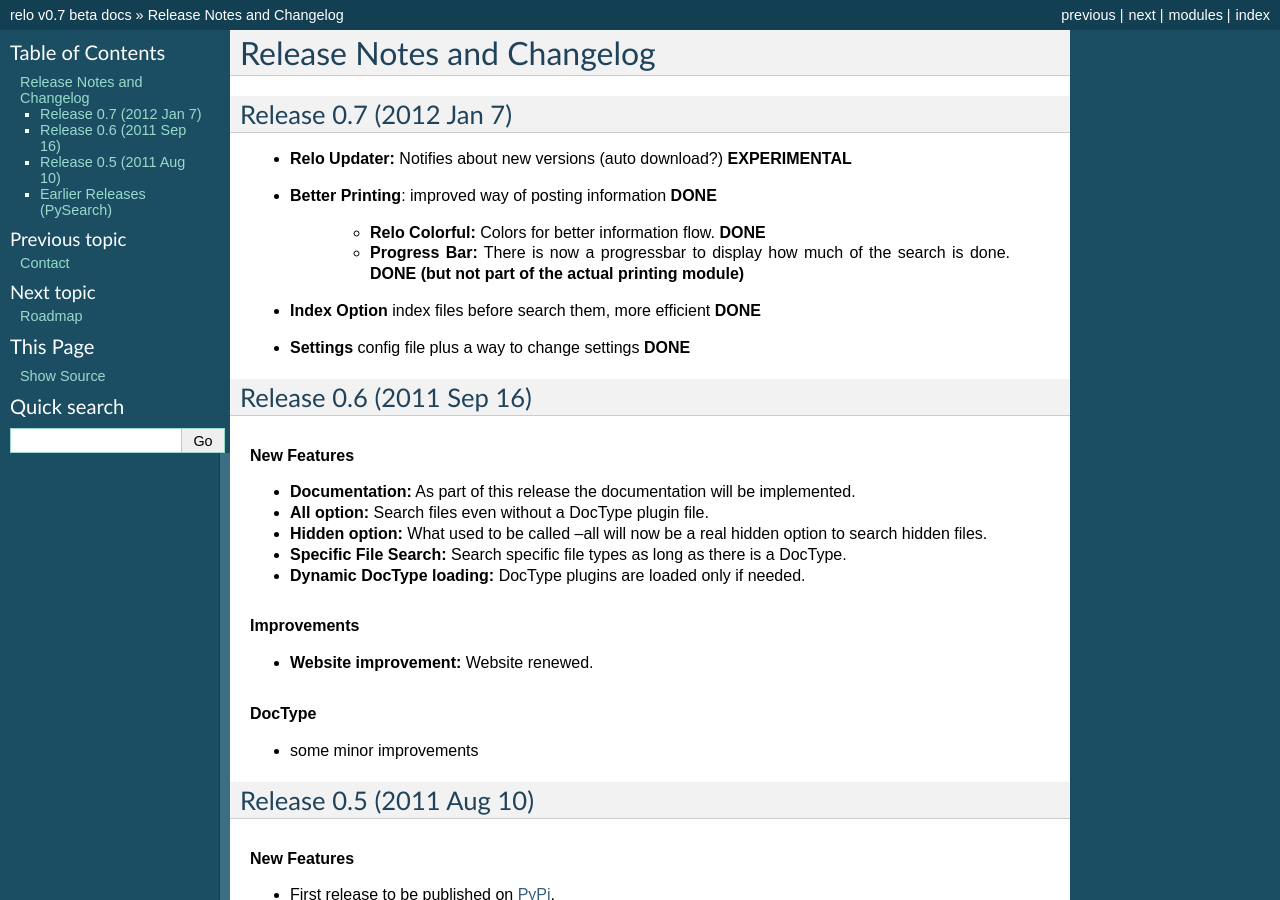
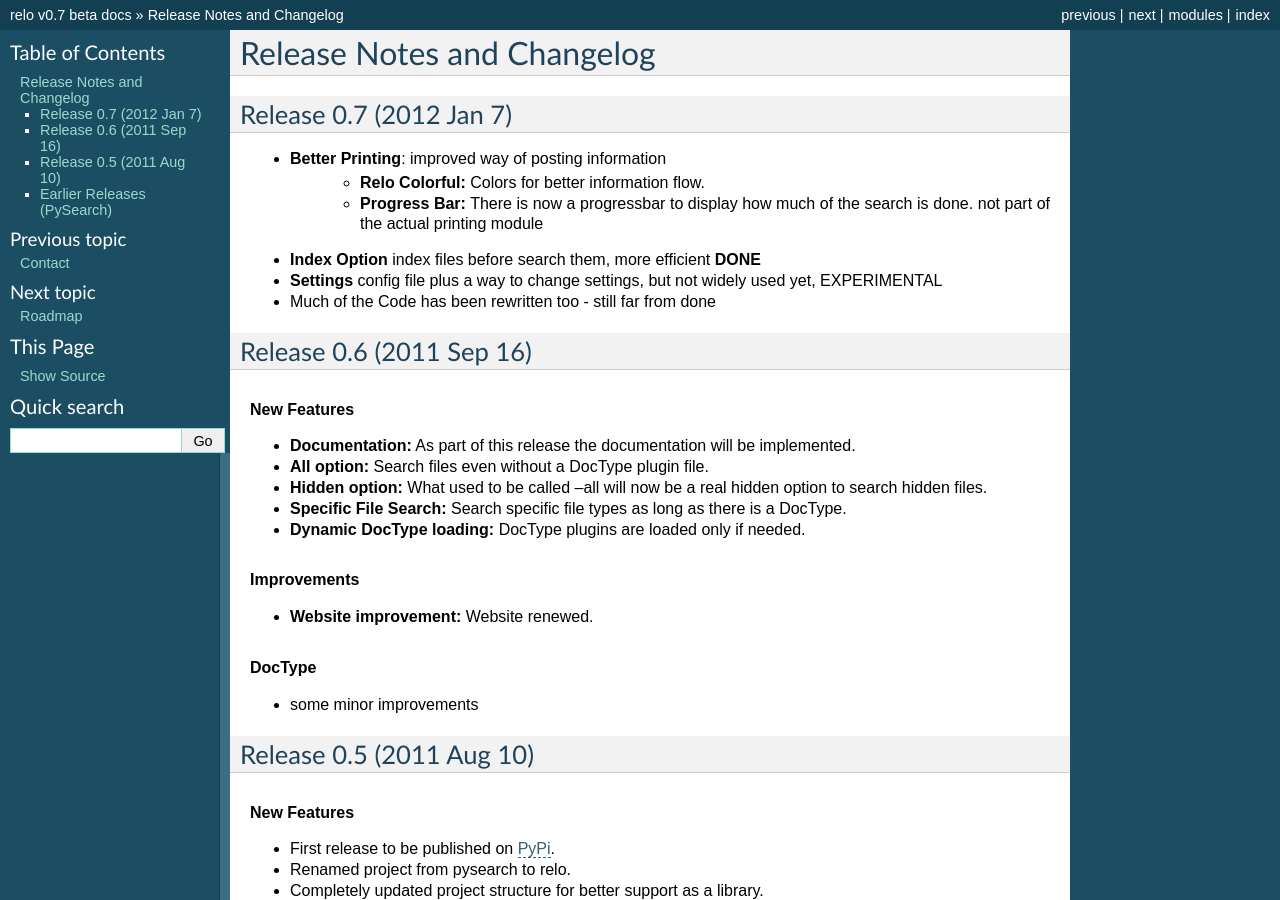
Before and after one commit to cwoebker/relo, a Sphinx documentation site: the page built from docs/changelog.rst, in a window 1280 px wide and 900 px high. Built offline with Sphinx 7.4.7, drawn with Linux system fonts in a browser that asks for light colours.

Commit message:
doc fixes

```diff
--- a/docs/changelog.rst
+++ b/docs/changelog.rst
@@ -8,16 +8,15 @@
 Release 0.7 (2012 Jan 7)
 ========================
 
-* **Relo Updater:** Notifies about new versions (auto download?) **EXPERIMENTAL**
-
-* **Better Printing**: improved way of posting information **DONE**
-
-    * **Relo Colorful:** Colors for better information flow. **DONE**
-    * **Progress Bar:** There is now a progressbar to display how much of the search is done. **DONE (but not part of the actual printing module)**
+* **Better Printing**: improved way of posting information
+    * **Relo Colorful:** Colors for better information flow.
+    * **Progress Bar:** There is now a progressbar to display how much of the search is done. not part of the actual printing module
 
 * **Index Option** index files before search them, more efficient **DONE**
 
-* **Settings** config file plus a way to change settings **DONE**
+* **Settings** config file plus a way to change settings, but not widely used yet, EXPERIMENTAL
+
+* Much of the Code has been rewritten too - still far from done
 
 
 Release 0.6 (2011 Sep 16)
--- a/docs/roadmap.rst
+++ b/docs/roadmap.rst
@@ -8,7 +8,7 @@
 Release 0.8
 ===========
 
-* **Updater** finish and stabilize
+* **Relo Updater:** updates relo
 
 * **Graphical User Interface (GUI):** A User interface in wxPython, PyQt4 or whatever fits best.
 
```
